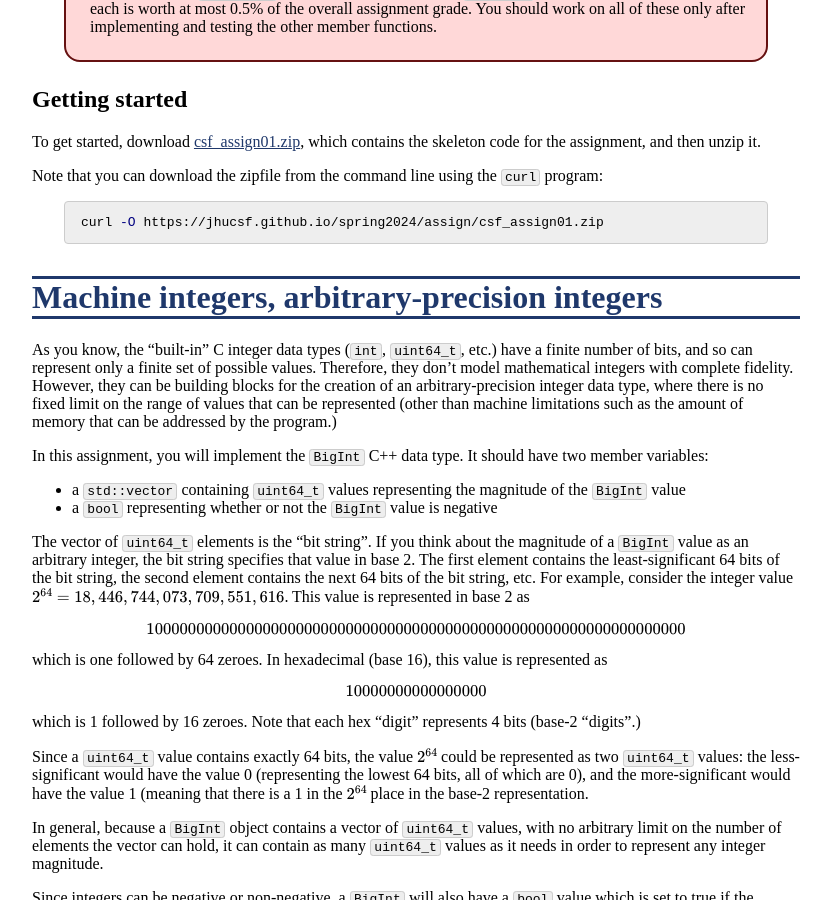
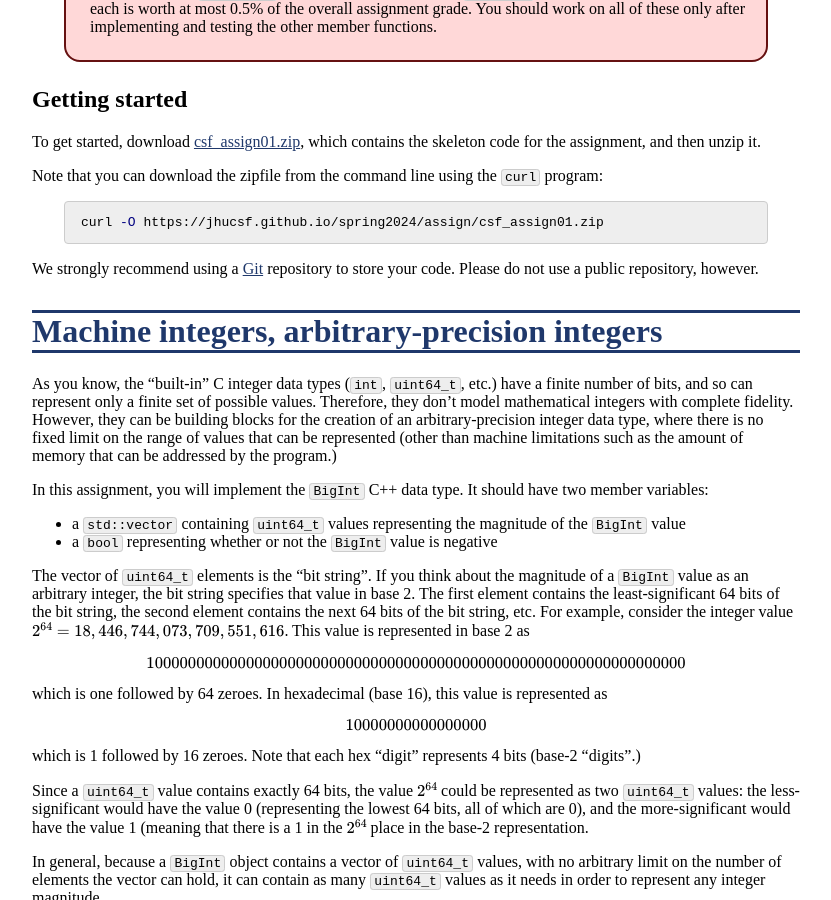
Before and after one commit to jhucsf/spring2024, a Jekyll site: the page built from assign/assign01.md, in a window 1280 px wide and 900 px high, scrolled down 1208 px. Shown: the whole window, without its empty margins (224-1055 px from the left). Built offline with Jekyll 4.4.1, drawn with Linux system fonts in a browser that asks for light colours; formulas are drawn with MathJax 3; some of the changed lines change nothing that is shown; some of the changed text lies outside the part shown.

Commit message:
recommend using git

````diff
--- a/assign/assign01.md
+++ b/assign/assign01.md
@@ -3,9 +3,9 @@ layout: mathjax
 title: "Assignment 1: Big Integers"
 ---
 
-Milestone 1: due *TBD*
+Milestone 1: due **Monday, Jan 29th** by 11 pm
 
-Milestone 2: due *TBD*
+Milestone 2: due **Monday, Feb 5th** by 11 pm
 
 Assignment type: **Pair**, you may work with one partner
 
@@ -72,6 +72,9 @@ Note that you can download the zipfile from the command line using the `curl` pr
 ```bash
 curl -O https://jhucsf.github.io/spring2024/assign/csf_assign01.zip
 ```
+
+We strongly recommend using a [Git](https://git-scm.com/) repository to store
+your code. Please do not use a public repository, however.
 
 # Machine integers, arbitrary-precision integers
 
````
